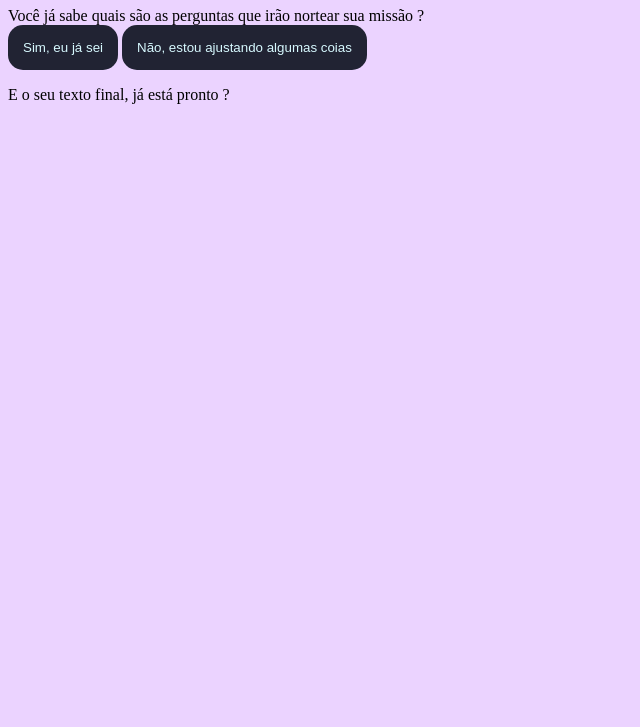
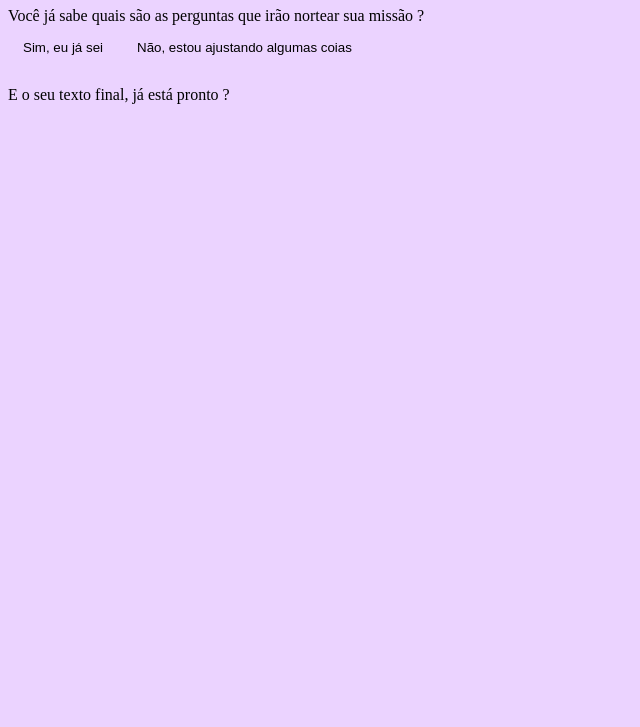
Before and after one commit to TeacherTay/MISSAO, a plain HTML site: page INDEX.HTML in a window 1280 px wide. Shown: the part 73-800 px from the top of the page, without its empty margins (0-640 px from the left). Drawn offline with Linux system fonts and the light colour scheme.

Commit message:
htgyrtyrt

```diff
--- a/STYLE.CSS
+++ b/STYLE.CSS
@@ -2,13 +2,7 @@ body  {
 	background-color: #ebd3ff;
 	color: rgb(0, 0, 0);
  }
- :root{
-    --cor-fundo:   #01080E;
-    --cor-principal:  #0B0D20 ;
-    --cor-secundaria:  #212333;
-    --cor-destaque:  #2BDEFD;
-    --cor-texto:  #D7F9FF;
-}
+
 
 button{
     background-color: var(--cor-secundaria);
```
